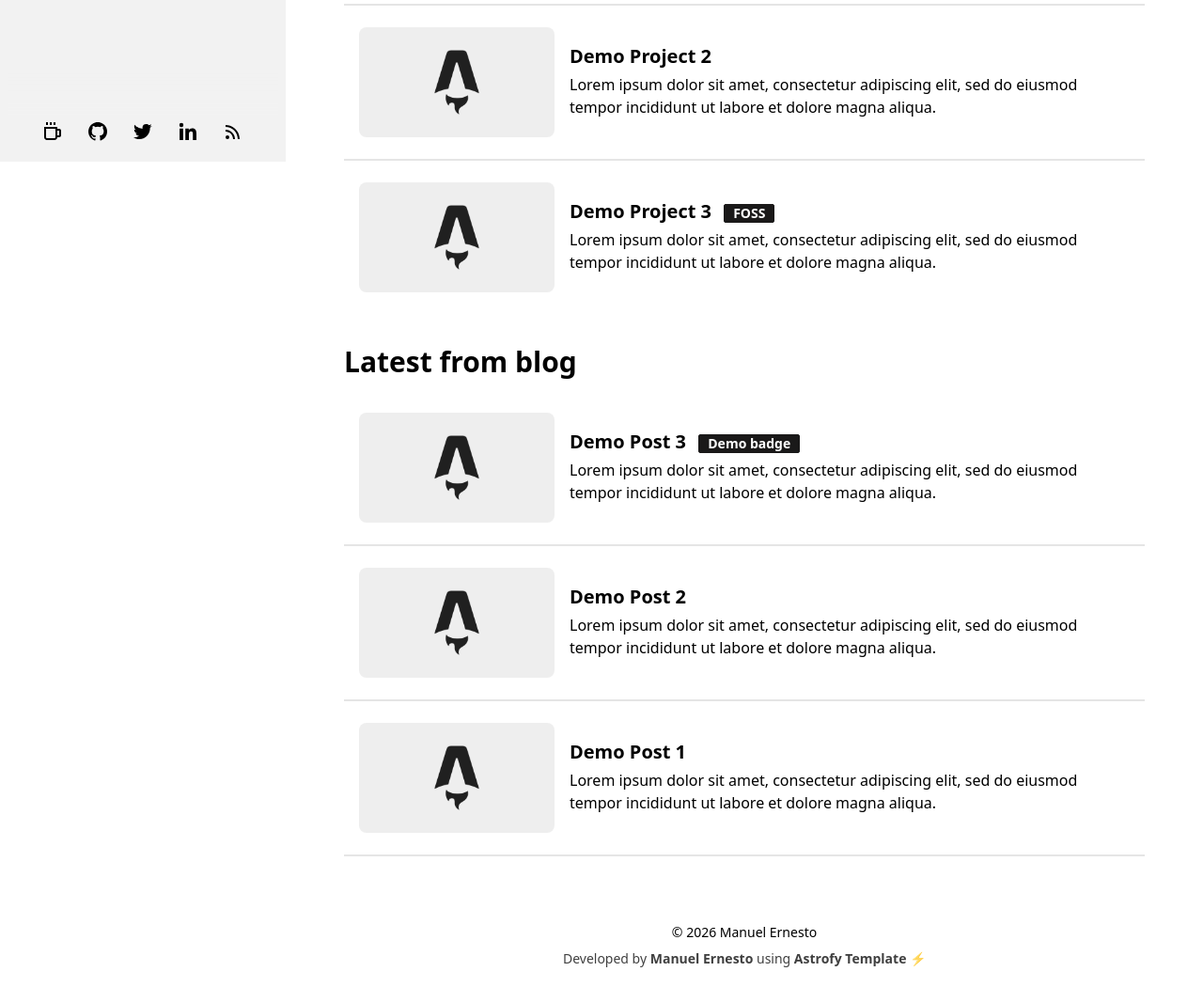
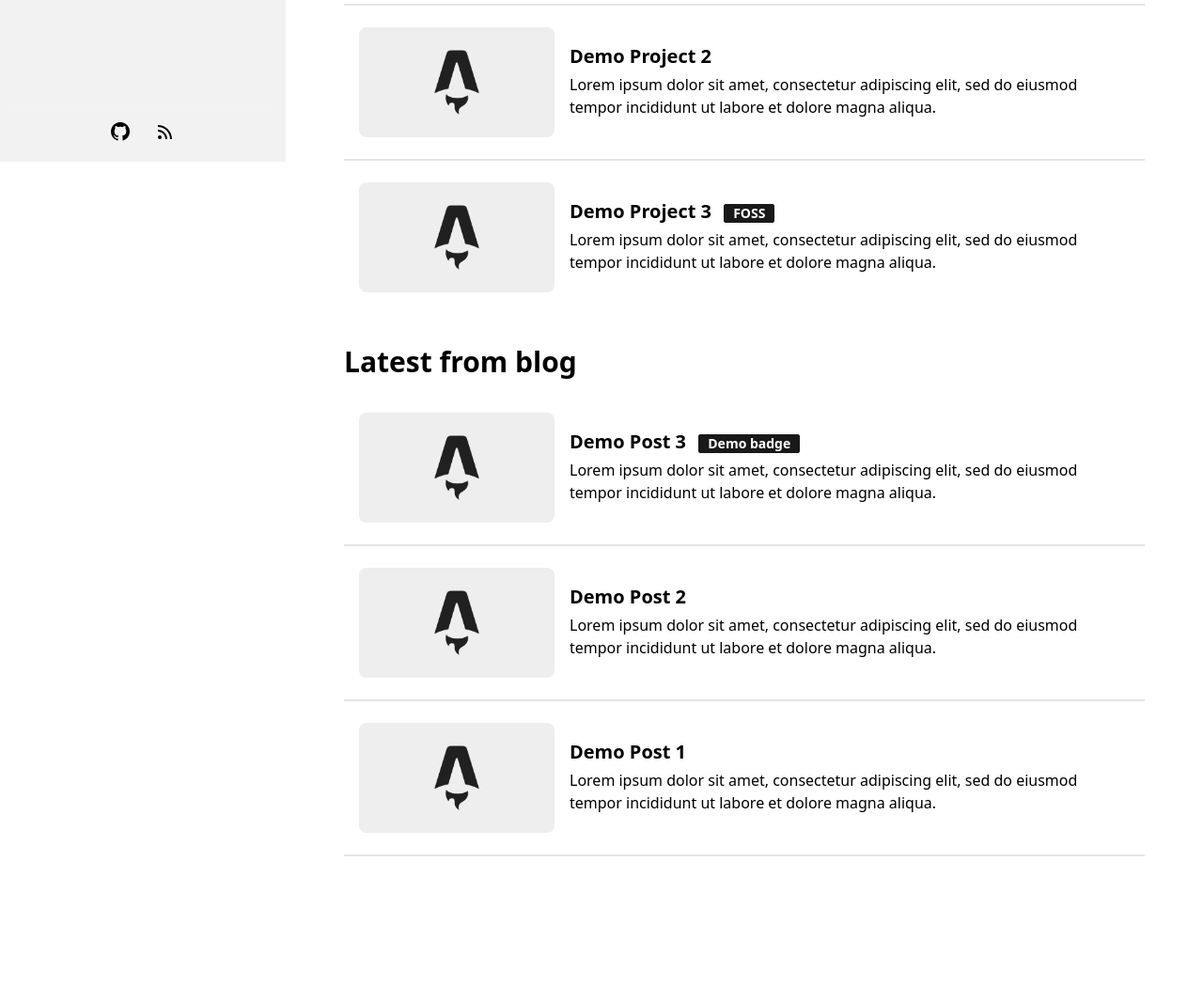
Before and after one commit to MaybeBio/maybebio.github.io, an Astro site: page / in a window 1280 px wide. Shown: the part 628-1678 px from the top of the page at 94% size. After the commit the page ends 1570 px from the top, so only its background shows below. Built offline with nearby package versions, Linux system fonts and the light colour scheme; Astro itself is replaced by a stand-in of ours.

Commit message:
second update

```diff
--- a/src/components/Footer.astro
+++ b/src/components/Footer.astro
@@ -2,14 +2,5 @@
 const today = new Date();
 ---
 
-<footer class="footer footer-center block mb-5 pt-10">
-  <div class="pb-2">
-    &copy; {today.getFullYear()} Manuel Ernesto
-  </div>
-  <div class="inline opacity-75">
-    Developed by <a href="https://manuelernestog.github.io" target="_blank" class="font-bold">Manuel Ernesto</a> using
-    <!-- Thanks for using this template. You can keep this line to support my work :) -->
-    <a href="https://astrofy-template.netlify.app/" target="_blank" class="font-bold">Astrofy Template ⚡️</a>
-  </div>
-</footer>
+
 <style></style>
--- a/src/components/Header.astro
+++ b/src/components/Header.astro
@@ -10,7 +10,7 @@
       </label>
     </div>
     <div class="navbar-center">
-      <a class="btn btn-ghost normal-case text-xl" href="/">Manuel Ernesto ⚡️</a>
+      <a class="btn btn-ghost normal-case text-xl" href="/">Joe Hoye Dow ⚡️</a>
     </div>
     <div class="navbar-end"></div>
   </div>
--- a/src/components/SideBarFooter.astro
+++ b/src/components/SideBarFooter.astro
@@ -4,27 +4,8 @@
 </div>
 
 <div class="social-icons px-4 pb-5 pt-1 flex self-center justify-center sticky bottom-0 bg-base-200">
-    <a
-        href="https://manuelernestog.github.io/support-my-work/"
-        target="_blank"
-        class="mx-3"
-        aria-label="Support my work"
-        title="Support my work"
-    >
-        <svg
-            xmlns="http://www.w3.org/2000/svg"
-            width="24"
-            height="24"
-            viewBox="0 0 24 24"
-            style="fill: currentColor;transform: ;msFilter:;"
-            ><path
-                fill-rule="evenodd"
-                clip-rule="evenodd"
-                d="M5 2h2v3H5zm4 0h2v3H9zm4 0h2v3h-2zm6 7h-2V7H3v11c0 1.654 1.346 3 3 3h8c1.654 0 3-1.346 3-3h2c1.103 0 2-.897 2-2v-5c0-1.103-.897-2-2-2zm-4 9a1 1 0 0 1-1 1H6a1 1 0 0 1-1-1V9h10v9zm2-2v-5h2l.002 5H17z"
-            ></path></svg
-        >
-    </a>
-    <a href="https://github.com/manuelernestog" target="_blank" class="mx-3" aria-label="Github" title="Github">
+
+    <a href="https://github.com/MaybeBio" target="_blank" class="mx-3" aria-label="Github" title="Github">
         <svg
             xmlns="http://www.w3.org/2000/svg"
             width="24"
@@ -38,36 +19,7 @@
             ></path>
         </svg>
     </a>
-    <a href="https://twitter.com/manuelernestog" target="_blank" class="mx-3" aria-label="Twitter" title="Twitter">
-        <svg
-            xmlns="http://www.w3.org/2000/svg"
-            width="24"
-            height="24"
-            viewBox="0 0 24 24"
-            style="fill: currentColor;transform: ;msFilter:;"
-            ><path
-                d="M19.633 7.997c.013.175.013.349.013.523 0 5.325-4.053 11.461-11.46 11.461-2.282 0-4.402-.661-6.186-1.809.324.037.636.05.973.05a8.07 8.07 0 0 0 5.001-1.721 4.036 4.036 0 0 1-3.767-2.793c.249.037.499.062.761.062.361 0 .724-.05 1.061-.137a4.027 4.027 0 0 1-3.23-3.953v-.05c.537.299 1.16.486 1.82.511a4.022 4.022 0 0 1-1.796-3.354c0-.748.199-1.434.548-2.032a11.457 11.457 0 0 0 8.306 4.215c-.062-.3-.1-.611-.1-.923a4.026 4.026 0 0 1 4.028-4.028c1.16 0 2.207.486 2.943 1.272a7.957 7.957 0 0 0 2.556-.973 4.02 4.02 0 0 1-1.771 2.22 8.073 8.073 0 0 0 2.319-.624 8.645 8.645 0 0 1-2.019 2.083z"
-            ></path>
-        </svg>
-    </a>
-    <a
-        href="https://www.linkedin.com/in/manuelernestogr"
-        target="_blank"
-        class="mx-3"
-        aria-label="Linkedin"
-        title="Linkedin"
-    >
-        <svg
-            xmlns="http://www.w3.org/2000/svg"
-            width="24"
-            height="24"
-            viewBox="0 0 24 24"
-            style="fill: currentColor;transform: ;msFilter:;"
-            ><circle cx="4.983" cy="5.009" r="2.188"></circle><path
-                d="M9.237 8.855v12.139h3.769v-6.003c0-1.584.298-3.118 2.262-3.118 1.937 0 1.961 1.811 1.961 3.218v5.904H21v-6.657c0-3.27-.704-5.783-4.526-5.783-1.835 0-3.065 1.007-3.568 1.96h-.051v-1.66H9.237zm-6.142 0H6.87v12.139H3.095z"
-            ></path>
-        </svg>
-    </a>
+
 
     <a href="/rss.xml" target="_blank" class="mx-3" aria-label="RSS Feed" title="RSS Feed">
         <svg
--- a/src/components/SideBarMenu.astro
+++ b/src/components/SideBarMenu.astro
@@ -13,7 +13,7 @@ const activeClass = "bg-base-300"; // For primary color replace with `active` cl
     <li>
         <a
             class="py-3 text-base"
-            href="mailto:contact.manuelernestog@gmail.com"
+            href="mailto:luxunisgod123@gmail.com"
             target="_blank"
             referrerpolicy="no-referrer-when-downgrade">Contact</a
         >
--- a/src/config.ts
+++ b/src/config.ts
@@ -1,7 +1,7 @@
 // Place any global data in this file.
 // You can import this data from anywhere in your site by using the `import` keyword.
 
-export const SITE_TITLE = 'Astrofy | Personal Portfolio Website Template';
-export const SITE_DESCRIPTION = 'Astrofy is a free and open-source template for your Personal Portfolio Website built with Astro and TailwindCSS. Create in minutes a website with Blog, CV, Project Section, Store and RSS Feed.';
+export const SITE_TITLE = 'Joe Hoye Dow | 计算生物学';
+export const SITE_DESCRIPTION = 'Joe Hoye Dow 的个人主页：简历、项目与博客';
 export const GENERATE_SLUG_FROM_TITLE = true
 export const TRANSITION_API = true
```
Also changed, not shown: public/profile.webp.
